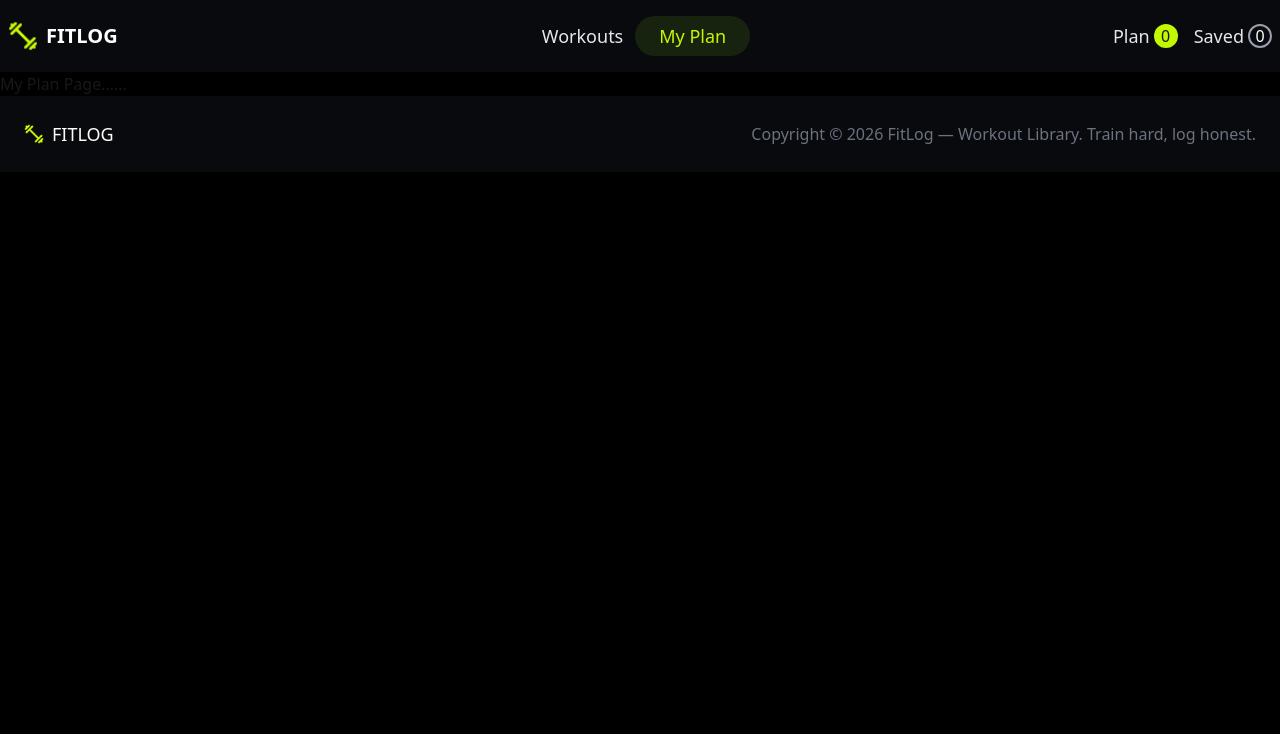
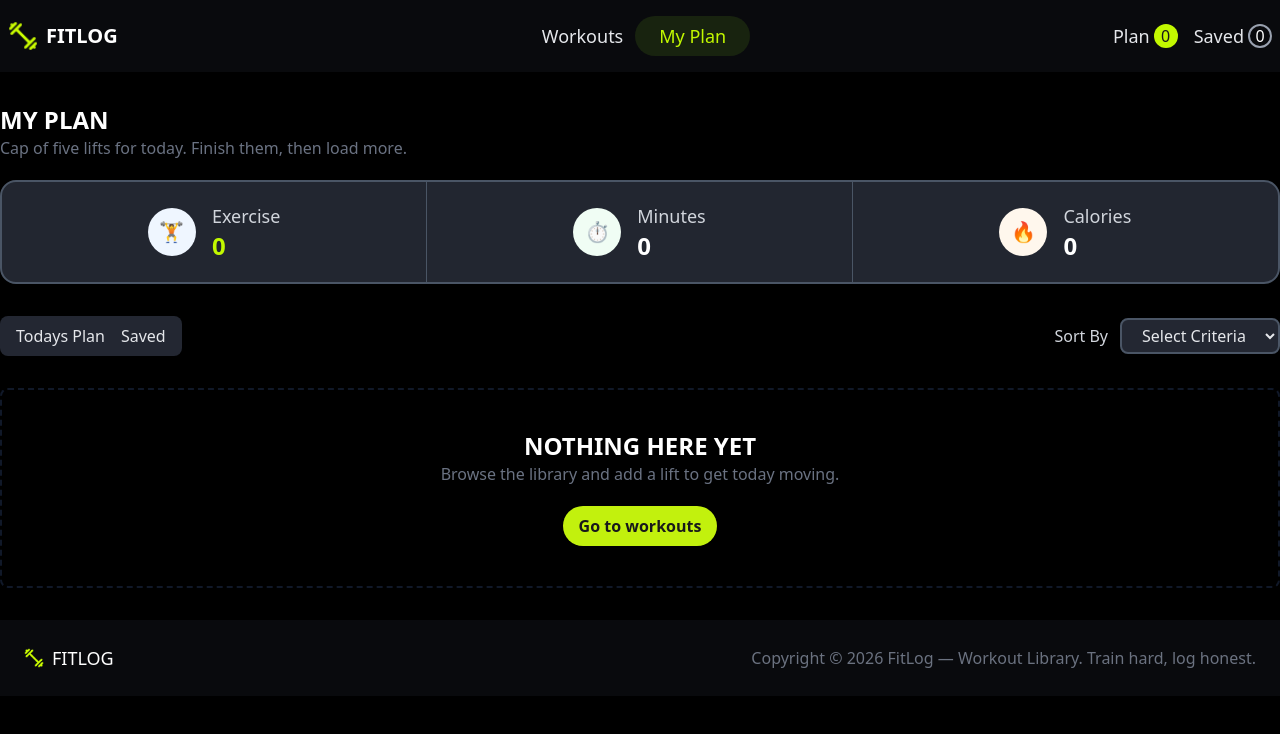
Before and after one commit to md-mridul-ali/fit-log, a Next.js app: page /plan in a window 1280 px wide. Shown: the top 734 px of the page. Built offline with nearby package versions, Linux system fonts and the light colour scheme.

Commit message:
design static portion of My Plan Page

```diff
--- a/src/app/plan/page.tsx
+++ b/src/app/plan/page.tsx
@@ -1,11 +1,85 @@
-import React from 'react';
+import Link from "next/link";
+import React from "react";
 
 const PlanPage = () => {
-    return (
-        <div>
-            <h2>My Plan Page......</h2>
+  return (
+    <div className="py-8">
+      <h2 className="text-white text-2xl font-bold">MY PLAN</h2>
+      <p className="text-gray-500">
+        Cap of five lifts for today. Finish them, then load more.
+      </p>
+
+      <div className="mt-5 grid grid-cols-1 divide-y bg-[#222630] border-2 border-gray-600 divide-gray-600 overflow-hidden rounded-2xl shadow-sm sm:grid-cols-3 sm:divide-x sm:divide-y-0">
+        {/* Exercise */}
+        <div className="flex items-center justify-center gap-4 p-5">
+          <div className="flex h-12 w-12 shrink-0 items-center justify-center rounded-full bg-blue-50 text-xl">
+            🏋️
+          </div>
+
+          <div>
+            <p className="text-lg font-medium text-gray-300">Exercise</p>
+            <p className="text-2xl font-bold text-[#C2F800]">{0}</p>
+          </div>
         </div>
-    );
+
+        {/* Minutes */}
+        <div className="flex items-center justify-center gap-4 p-5">
+          <div className="flex h-12 w-12 shrink-0 items-center justify-center rounded-full bg-green-50 text-xl">
+            ⏱️
+          </div>
+
+          <div>
+            <p className="text-lg font-medium text-gray-300">Minutes</p>
+            <p className="text-2xl font-bold text-white">{0}</p>
+          </div>
+        </div>
+
+        {/* Calories */}
+        <div className="flex items-center justify-center gap-4 p-5">
+          <div className="flex h-12 w-12 shrink-0 items-center justify-center rounded-full bg-orange-50 text-xl">
+            🔥
+          </div>
+
+          <div>
+            <p className="text-lg font-medium text-gray-300">Calories</p>
+            <p className="text-2xl font-bold text-white">{0}</p>
+          </div>
+        </div>
+      </div>
+
+      <div className="flex justify-between items-center py-8">
+        <div className="bg-[#232732] py-2 px-4 rounded-lg flex gap-4">
+          <Link href="">
+            <button className="text-gray-200">Todays Plan</button>
+          </Link>
+          <Link href="">
+            <button className="text-gray-200">Saved</button>
+          </Link>
+        </div>
+        <div className="flex items-center gap-3">
+          <p className="text-gray-300">Sort By</p>
+          <select
+            className="rounded-lg border-2 border-gray-600 bg-[#232732] px-4 py-1
+                   text-gray-200 outline-none transition
+                   "
+          >
+            <option value="">Select Criteria</option>
+            <option value="duration">Duration</option>
+            <option value="rating">Rating</option>
+            <option value="calories">Calories</option>
+          </select>
+        </div>
+      </div>
+
+      <div className="flex flex-col justify-center items-center h-[200px] w-[full] border-2 border-gray-900 border-dashed rounded-lg">
+            <h2 className="text-2xl text-white font-bold">NOTHING HERE YET</h2>
+            <p className="text-gray-500">Browse the library and add a lift to get today moving.</p>
+            <div className="mt-5">
+                <Link href="/"><button className="py-2 px-4 rounded-3xl bg-[#C2F10D] font-semibold">Go to workouts</button></Link>
+            </div>
+      </div>
+    </div>
+  );
 };
 
 export default PlanPage;
```
